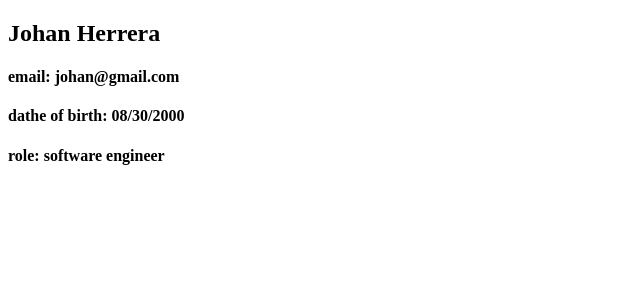
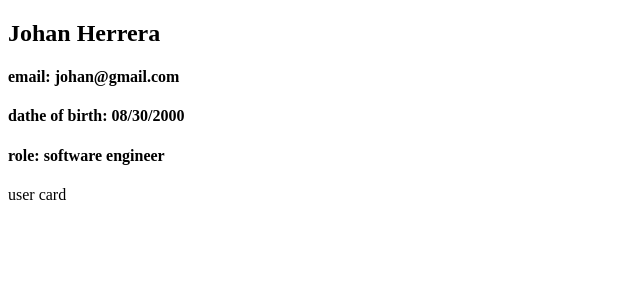
Before and after one commit to Johanh0/GI-React, a React (Vite) app: page / in a window 1280 px wide. Shown: the top 300 px of the page, without its empty margins (0-640 px from the left). Built offline with nearby package versions, Linux system fonts and the light colour scheme.

Commit message:
Challenge easy done.

```diff
--- a/src/App.jsx
+++ b/src/App.jsx
@@ -1,3 +1,5 @@
+import UserCard from "./components/UserCard";
+
 function App() {
   return (
     <>
@@ -14,6 +16,7 @@ function App() {
             role: <span>software engineer</span>
           </h4>
         </div>
+        <UserCard />
       </section>
     </>
   );
--- /dev/null
+++ b/src/components/UserCard.jsx
@@ -0,0 +1,16 @@
+import React from "react";
+
+class UserCard extends React.Component {
+  constructor(props) {
+    super(props);
+    this.state = {
+      person: {},
+    };
+  }
+
+  render() {
+    return <>user card</>;
+  }
+}
+
+export default UserCard;
```
